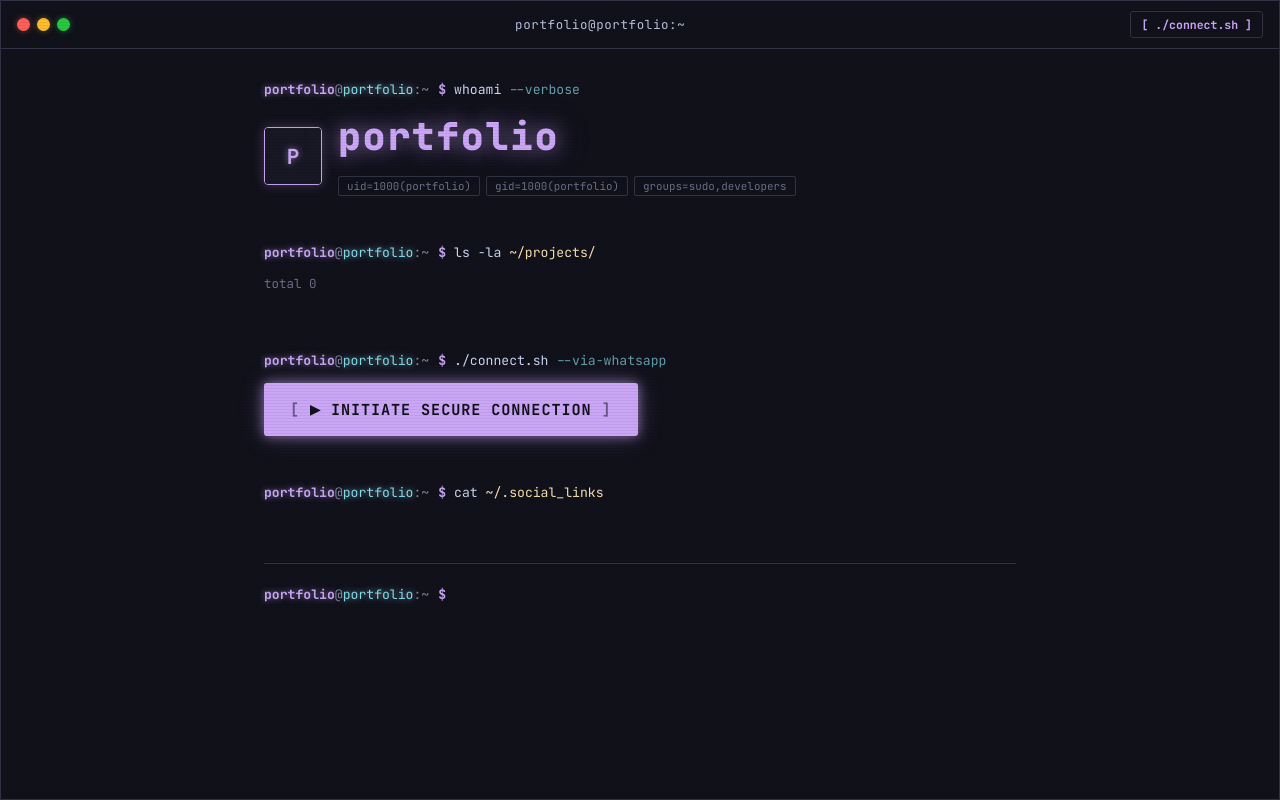
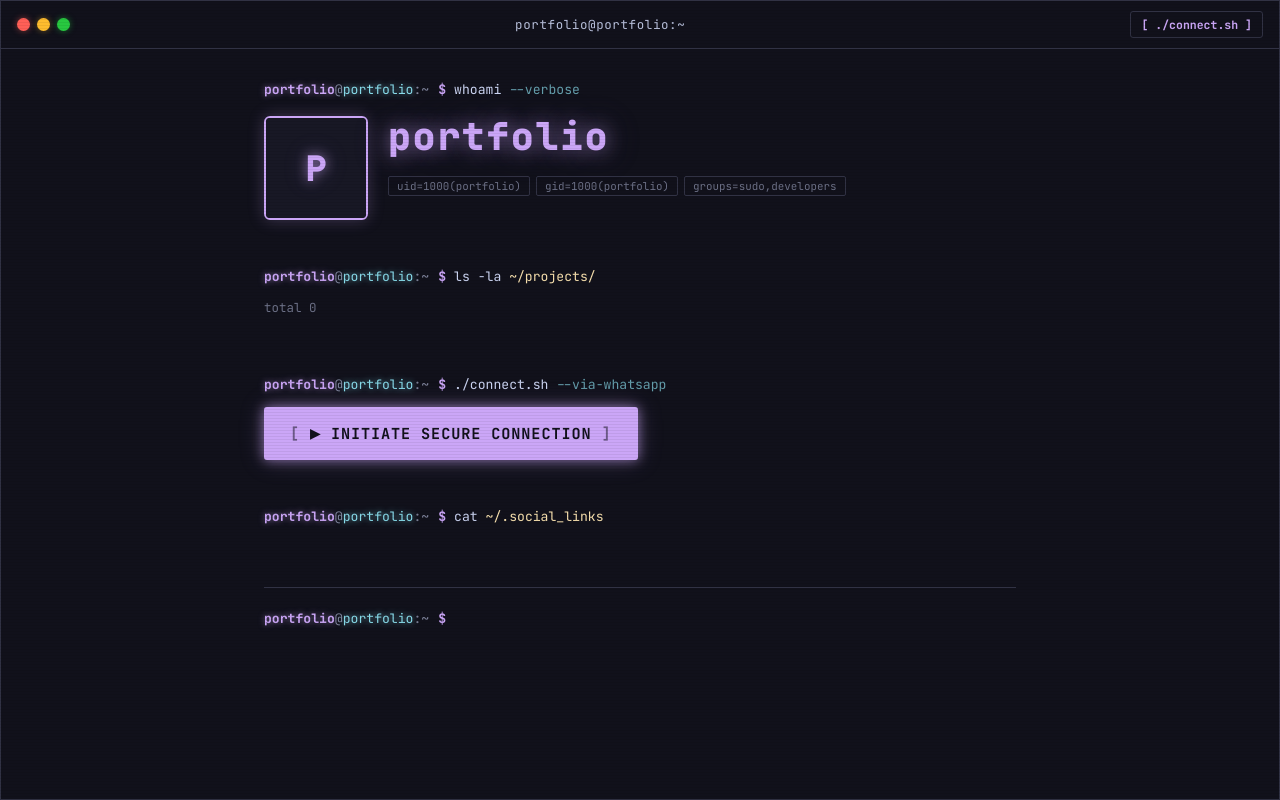
Before and after one commit to arhymethic/portfolio, a website: page public/index.html in a window 1280 px wide. Drawn offline with Linux system fonts and the light colour scheme; no server answers.

Commit message:
Expand avatar box size to match full vertical span of hero text (name, tagline, and meta tags)

```diff
--- a/public/style.css
+++ b/public/style.css
@@ -233,17 +233,18 @@ color: var(--text-dim);
 .hero-output { margin-top: 4px; }
 .hero-identity {
 display: flex;
-align-items: center;
-gap: 16px;
+align-items: stretch;
+gap: 20px;
 }
 .avatar-block {
-width: 58px;
-height: 58px;
-border: 1.5px solid var(--green);
-border-radius: 4px;
+width: 104px;
+min-height: 104px;
+border: 2px solid var(--green);
+border-radius: 6px;
 overflow: hidden;
 flex-shrink: 0;
-box-shadow: 0 0 12px var(--green-muted), inset 0 0 10px var(--border);
+align-self: stretch;
+box-shadow: 0 0 16px var(--green-muted), inset 0 0 12px var(--border);
 }
 .avatar-img {
 width: 100%;
@@ -256,10 +257,10 @@ height: 100%;
 display: flex;
 align-items: center;
 justify-content: center;
-font-size: 1.3rem;
-font-weight: 700;
+font-size: 2.2rem;
+font-weight: 800;
 color: var(--green);
-text-shadow: var(--glow-sm);
+text-shadow: var(--glow-md);
 background: var(--bg-surface);
 }
 .hero-text {
```
